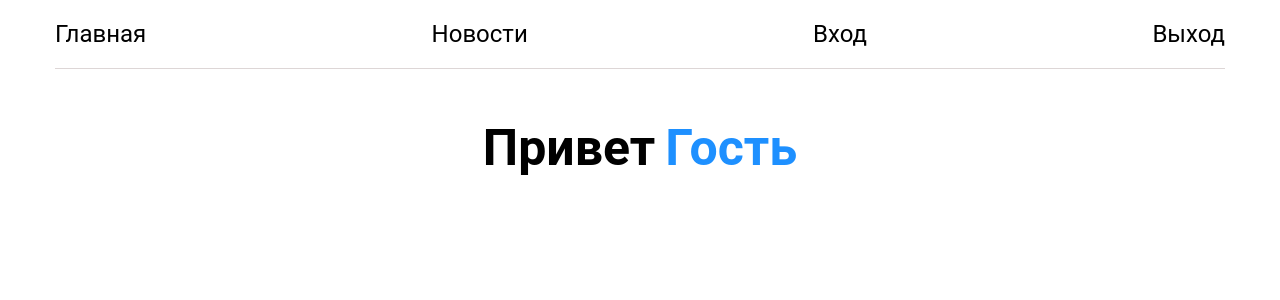
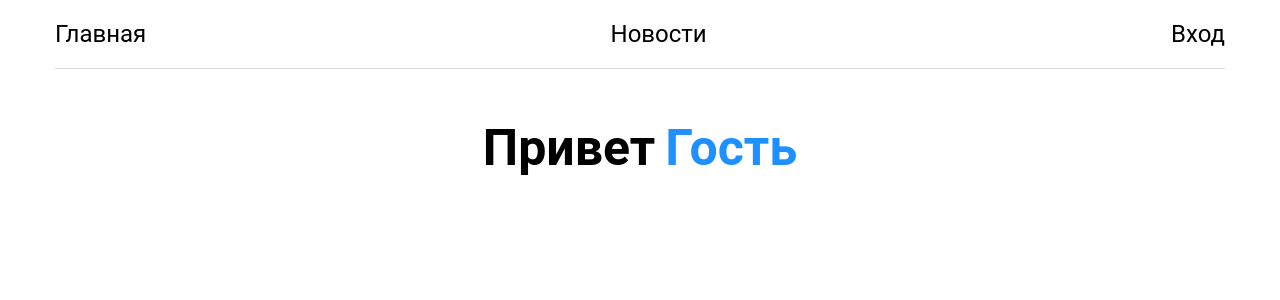
Before and after one commit to magabiev/test-hh-profilance-group, a React (Create React App) app: page /main in a window 1280 px wide. Shown: the top 300 px of the page. Built offline with nearby package versions, Linux system fonts and the light colour scheme.

Commit message:
added ternary input and output for buttons

```diff
--- a/src/components/header/Header.js
+++ b/src/components/header/Header.js
@@ -1,6 +1,6 @@
 import React from "react";
 import { Link } from "react-router-dom";
-import { useDispatch } from "react-redux";
+import { useDispatch, useSelector } from "react-redux";
 import { authShowToggled } from "../../redux/ducks/application";
 import { logOut } from "../../redux/ducks/users";
 
@@ -10,6 +10,8 @@ function Header() {
   const handleClickSignIn = () => {
     dispatch(authShowToggled());
   };
+  const user = useSelector((state) => state.users.user);
+  const isSignedIn = user.hasOwnProperty("login");
   const handleClickLogOut = () => {
     localStorage.removeItem("login");
     localStorage.removeItem("password");
@@ -25,12 +27,15 @@ function Header() {
         <div className="nav__item">
           <Link to="/news">Новости</Link>
         </div>
-        <div className="nav__item" onClick={handleClickSignIn}>
-          Вход
-        </div>
-        <div onClick={handleClickLogOut} className="nav__item">
-          Выход
-        </div>
+        {isSignedIn ? (
+          <div onClick={handleClickLogOut} className="nav__item">
+            Выход
+          </div>
+        ) : (
+          <div className="nav__item" onClick={handleClickSignIn}>
+            Вход
+          </div>
+        )}
       </div>
     </div>
   );
```
